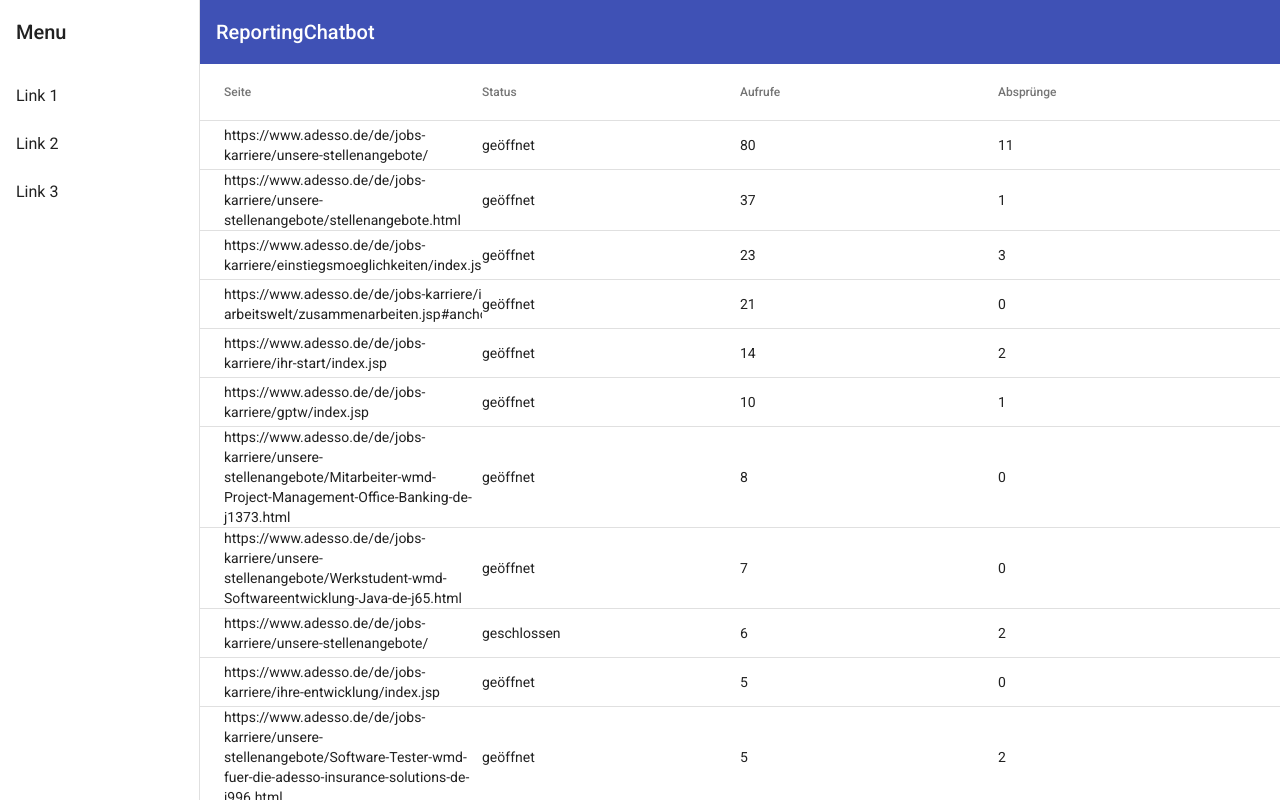
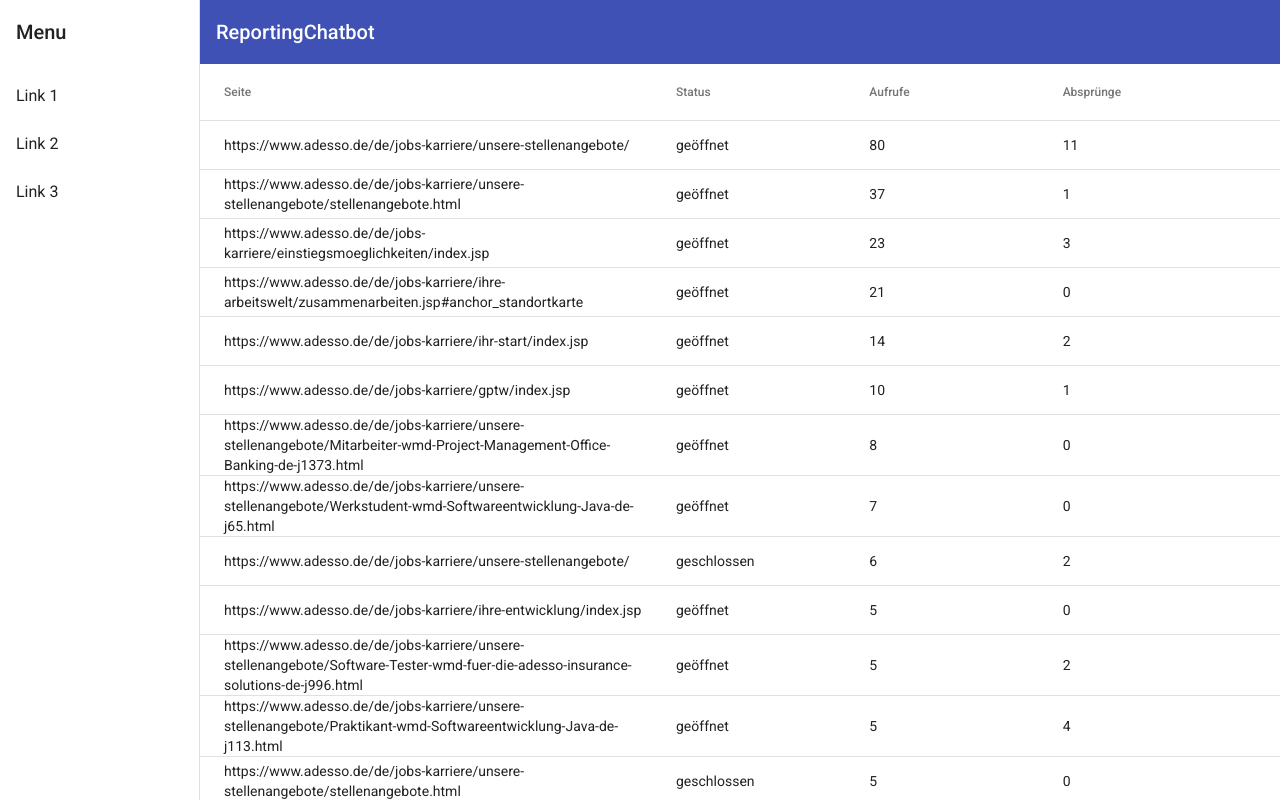
Before and after one commit to Julian-Anhorn/ReportingChatbot, an Angular app: page / in a window 1280 px wide. Built offline with nearby package versions, Linux system fonts and the light colour scheme.

Commit message:
MatTable Styling

```diff
--- a/src/app/app.module.ts
+++ b/src/app/app.module.ts
@@ -16,6 +16,8 @@
 import { MatPaginatorModule } from '@angular/material/paginator';
 import { MatSortModule } from '@angular/material/sort';
 import { DashboardModule } from './modules/dashboard/dashboard.module';
+import { MatFormFieldModule } from '@angular/material/form-field';
+
 
 @NgModule({
   declarations: [
@@ -30,6 +32,7 @@
     MatTableModule,
     LayoutModule,
     MatToolbarModule,
+    MatFormFieldModule,
     MatButtonModule,
     MatSidenavModule,
     MatIconModule,
--- a/src/app/modules/dashboard/table/table.component.css
+++ b/src/app/modules/dashboard/table/table.component.css
@@ -1,4 +1,11 @@
-
-table {
+.mat-table{
   width: 100%;
 }
+.mat-column-Seite{
+  flex: 0 0 40%;
+
+}
+.mat-column-Status{
+padding-left: 20px;
+
+}
--- a/src/app/modules/dashboard/table/table.component.html
+++ b/src/app/modules/dashboard/table/table.component.html
@@ -1,25 +1,27 @@
-<mat-table [dataSource]="dataSource" class="mat-elevation-z8">
+
+
+<mat-table [dataSource]="dataSource" matSort>
   <!-- Position Column -->
   <ng-container matColumnDef="Seite">
-    <mat-header-cell *matHeaderCellDef> Seite </mat-header-cell>
+    <mat-header-cell *matHeaderCellDef class="SeiteTD" mat-sort-header> Seite </mat-header-cell >
     <mat-cell *matCellDef="let element"> {{element[2]}} </mat-cell>
   </ng-container>
 
   <!-- Name Column -->
   <ng-container matColumnDef="Status">
-    <mat-header-cell *matHeaderCellDef> Status </mat-header-cell>
+    <mat-header-cell *matHeaderCellDef mat-sort-header> Status </mat-header-cell>
     <mat-cell *matCellDef="let element"> {{element[1]}} </mat-cell>
   </ng-container>
 
   <!-- Weight Column -->
   <ng-container matColumnDef="Aufrufe">
-    <mat-header-cell *matHeaderCellDef> Aufrufe </mat-header-cell>
+    <mat-header-cell *matHeaderCellDef mat-sort-header> Aufrufe </mat-header-cell>
     <mat-cell *matCellDef="let element"> {{element[3]}} </mat-cell>
   </ng-container>
 
   <!-- Symbol Column -->
   <ng-container matColumnDef="Absprünge">
-    <mat-header-cell *matHeaderCellDef> Absprünge </mat-header-cell>
+    <mat-header-cell *matHeaderCellDef mat-sort-header> Absprünge </mat-header-cell>
     <mat-cell *matCellDef="let element"> {{element[4]}} </mat-cell>
   </ng-container>
 
--- a/src/app/modules/dashboard/table/table.component.ts
+++ b/src/app/modules/dashboard/table/table.component.ts
@@ -12,13 +12,16 @@
 })
 
 export class TableComponent implements OnInit {
-result = importData['data'];
+
+result = importData.data;
 displayedColumns: string[] = ['Seite', 'Status', 'Aufrufe', 'Absprünge'];
 dataSource = this.result;
-
-  ngOnInit(): void {
+@ViewChild(MatSort, {static: true}) sort: MatSort;
 
 
-  }
+ngOnInit(): void {
+  this.dataSource.sort = this.sort;
+  console.log(this.sort)
+}
 
-  }
+}
```
Also changed, not shown: src/app/modules/dashboard/dashboard.module.ts (+11 -0 lines), package.json (line endings or trailing spaces).
